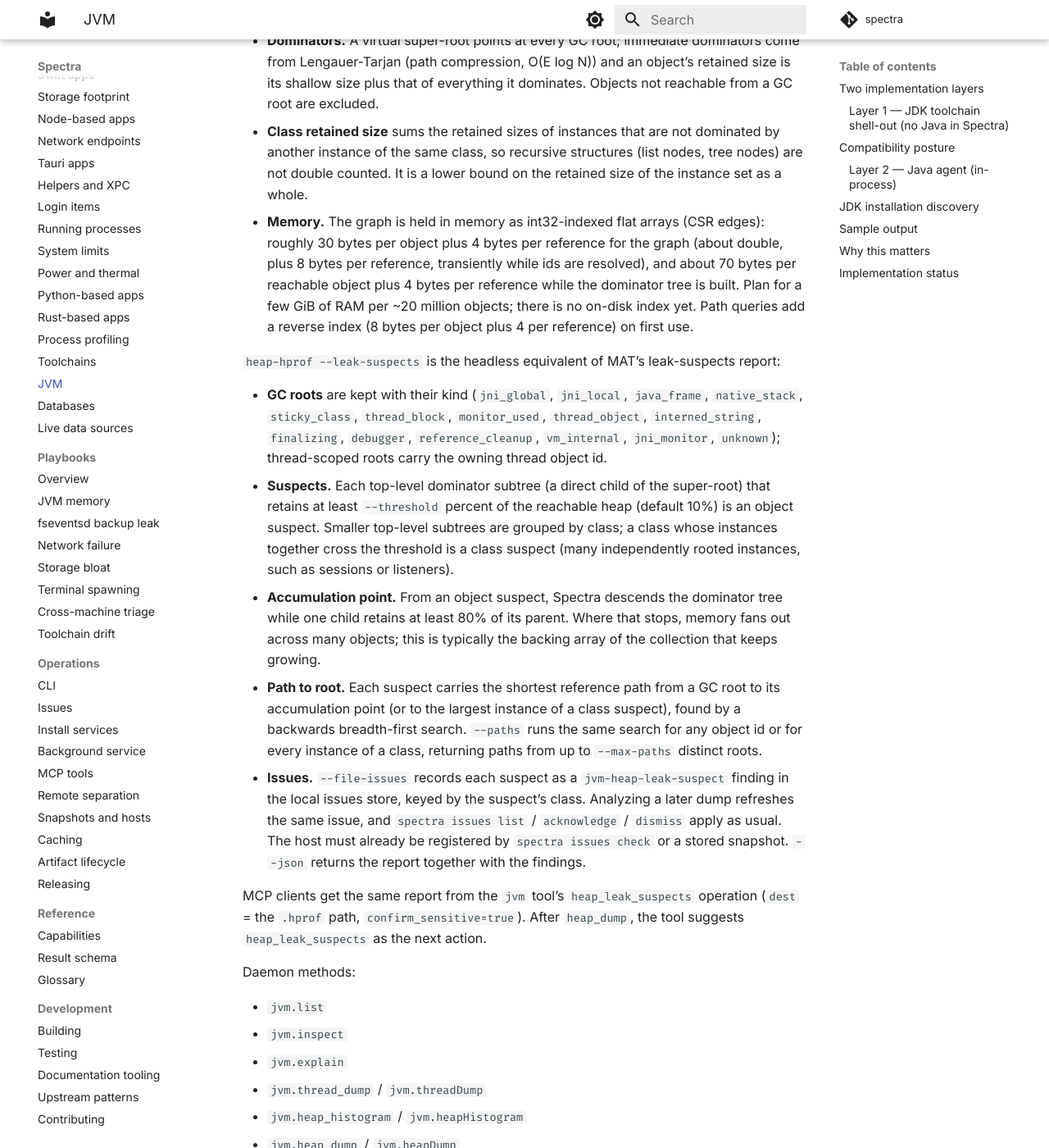
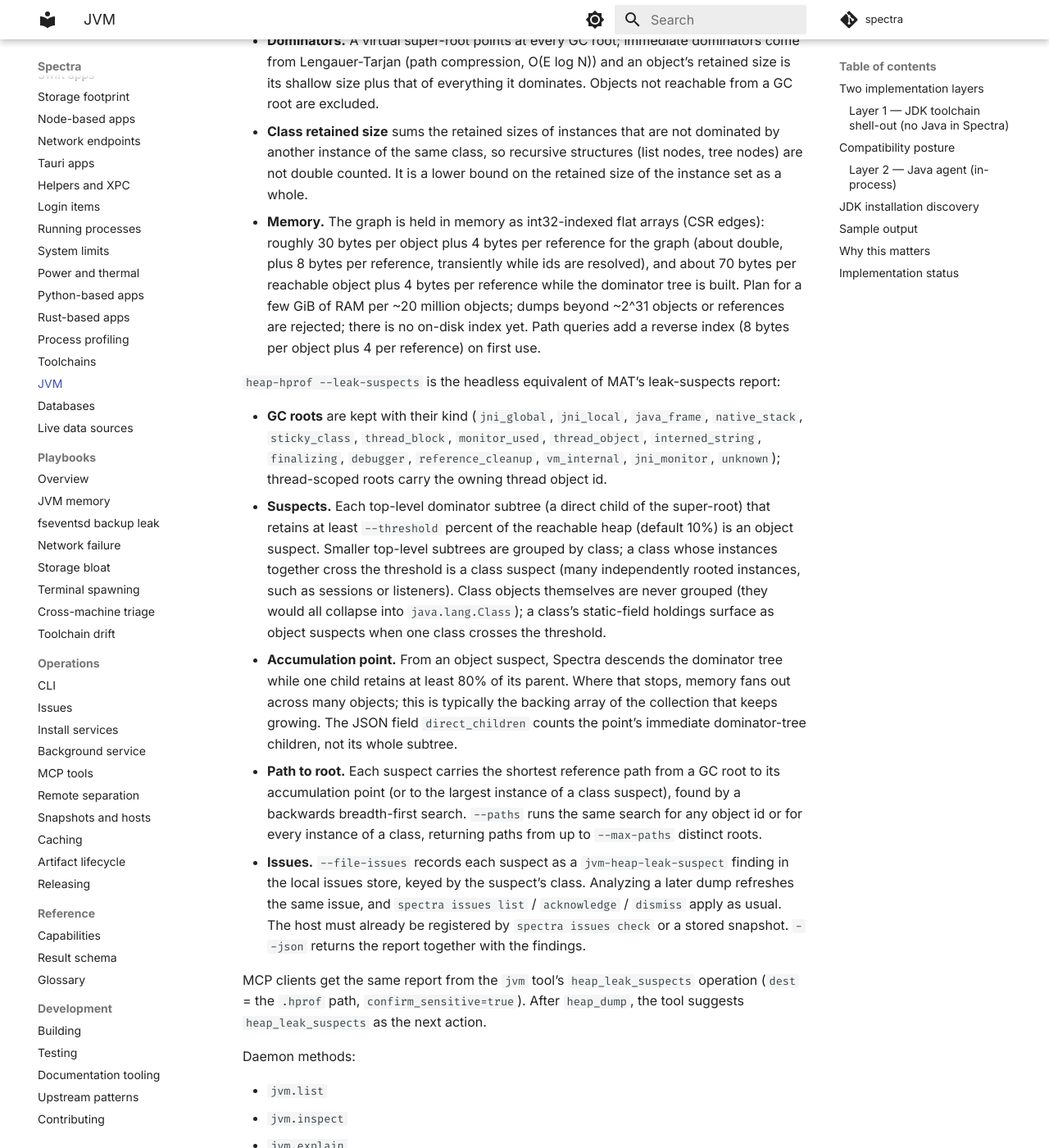
Before and after one commit to kaeawc/spectra, an MkDocs documentation site: the page built from docs/inspection/jvm.md, in a window 1280 px wide and 1400 px high, scrolled down 2073 px. Shown: the whole window at 82% size. Built offline with MkDocs 1.6.1 and Material for MkDocs 9.7.7, drawn with Linux system fonts in a browser that asks for light colours; comment, search, counter and statistics services are not loaded.

Commit message:
docs: describe class-object handling, direct_children, and graph limits
Co-Authored-By: Claude Sonnet 5.5 <noreply@anthropic.com>
Claude-Session: https://claude.ai/code/session_01U8xmvzLBTHJmjtoSCTBdRT

```diff
--- a/docs/inspection/jvm.md
+++ b/docs/inspection/jvm.md
@@ -104,7 +104,8 @@ would be freed if the object (or every instance of the class) were collected.
   graph (about double, plus 8 bytes per reference, transiently while ids are
   resolved), and about 70 bytes per reachable object plus 4 bytes per
   reference while the dominator tree is built. Plan for a few GiB of RAM per
-  ~20 million objects; there is no on-disk index yet. Path queries add a
+  ~20 million objects; dumps beyond ~2^31 objects or references are rejected;
+  there is no on-disk index yet. Path queries add a
   reverse index (8 bytes per object plus 4 per reference) on first use.
 
 `heap-hprof --leak-suspects` is the headless equivalent of MAT's leak-suspects
@@ -120,11 +121,15 @@ report:
   heap (default 10%) is an object suspect. Smaller top-level subtrees are
   grouped by class; a class whose instances together cross the threshold is a
   class suspect (many independently rooted instances, such as sessions or
-  listeners).
+  listeners). Class objects themselves are never grouped (they would all
+  collapse into `java.lang.Class`); a class's static-field holdings surface as
+  object suspects when one class crosses the threshold.
 - **Accumulation point.** From an object suspect, Spectra descends the
   dominator tree while one child retains at least 80% of its parent. Where
   that stops, memory fans out across many objects; this is typically the
-  backing array of the collection that keeps growing.
+  backing array of the collection that keeps growing. The JSON field
+  `direct_children` counts the point's immediate dominator-tree children, not
+  its whole subtree.
 - **Path to root.** Each suspect carries the shortest reference path from a GC
   root to its accumulation point (or to the largest instance of a class
   suspect), found by a backwards breadth-first search. `--paths` runs the same
```
